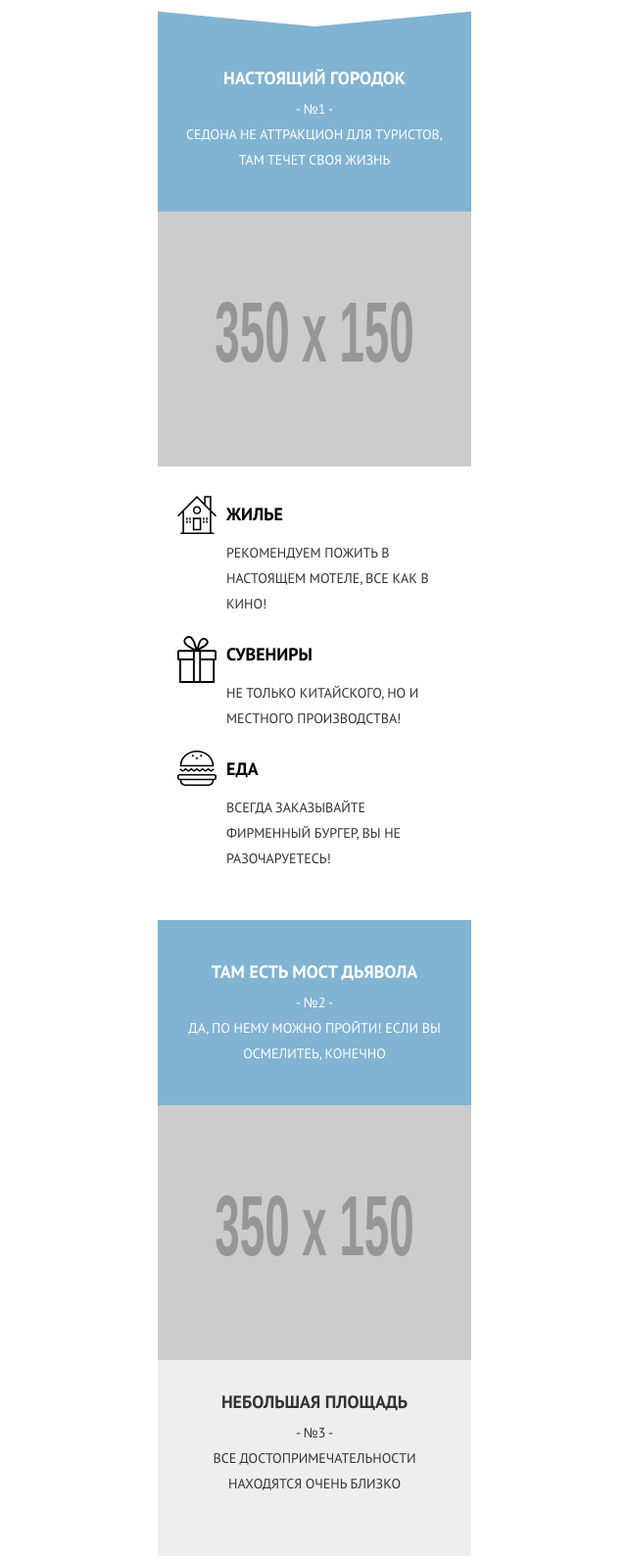
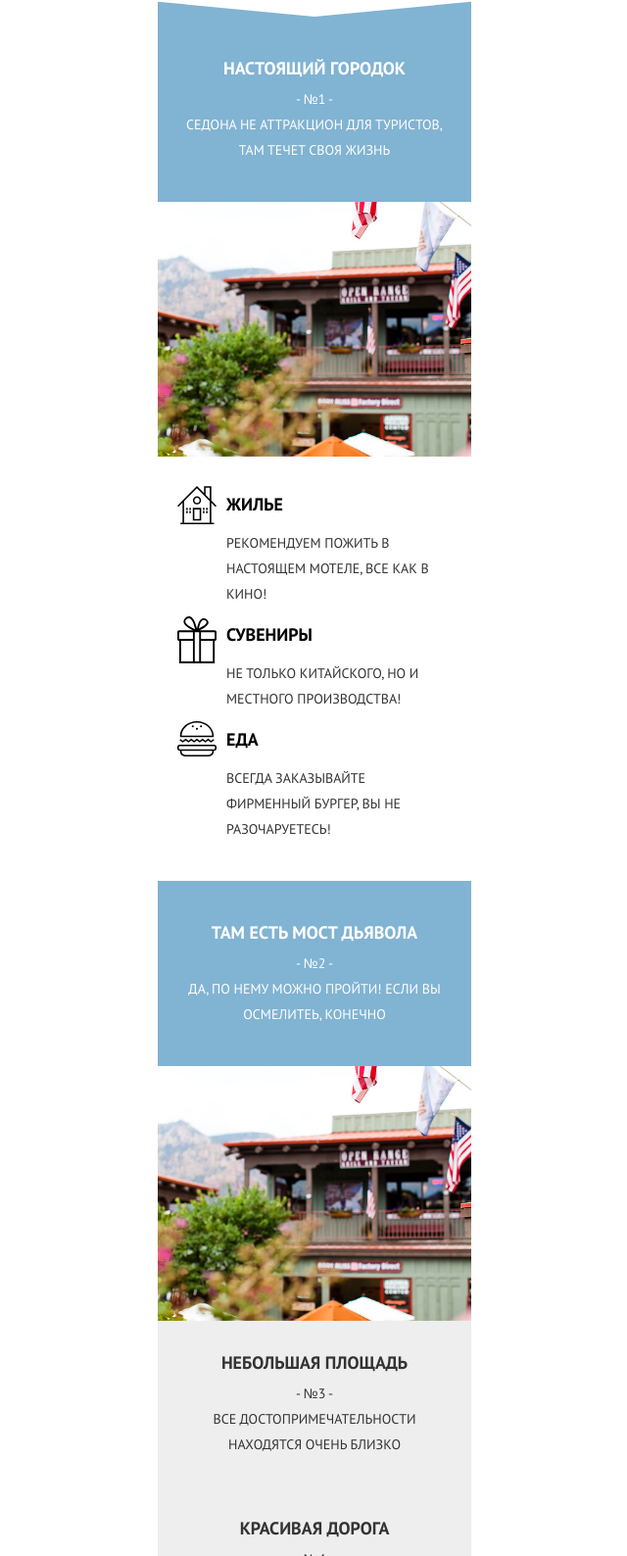
Before and after one commit to WilliamRous/76552-sedona, a website: page index.html in a window 1280 px wide. Shown: the part 953-2541 px from the top of the page at 98% size, without its empty margins (319-959 px from the left). Drawn offline with nearby package versions, Linux system fonts and the light colour scheme; files that its build step writes are made by us from their sources; placeholder pictures from the web are drawn by us; files whose address does not match are found by name.

Commit message:
правки

```diff
--- a/index.html
+++ b/index.html
@@ -37,9 +37,7 @@
         <span class="advantage__number">- №1 -</span>
         <p class="advantage__desc">Седона не аттракцион для туристов, там течет своя жизнь</p>
       </div>
-    <div class="advantage__photo">
-      <img src="http://placehold.it/350x150" width="320" height="260" alt="Город Седона">
-    </div>
+    <div class="advantage__photo advantage__photo--1"></div>
       <div class="list">
         <div class="list__item list__item--house">
           <h3 class="list__title">Жилье</h3>
@@ -61,9 +59,7 @@
     <span class="advantage__number">- №2 -</span>
     <p class="advantage__desc">Да, по нему можно пройти! Если вы осмелитеь, конечно</p>
   </div>
-    <div class="advantage__photo">
-      <img src="http://placehold.it/350x150" width="320" height="260" alt="Мост дьявола">
-    </div>
+    <div class="advantage__photo advantage__photo--2"></div>
   </div>
   <div class="advantage advantage--close">
     <h2 class="advantage__title">Небольшая площадь</h2>
--- a/less/blocks/advantage.less
+++ b/less/blocks/advantage.less
@@ -36,9 +36,17 @@
     }
   }
 
-  &__photo{
-    img {
-      vertical-align: middle;
-    }
+  &__photo {
+     min-height: 260px;
+
+     &--1 {
+       background: url("../img/photo-city@1x.jpg") no-repeat 50% 40%;
+       background-size: 520px;
+     }
+
+     &--2 {
+       background: url("../img/photo-city@1x.jpg") no-repeat 50% 40%;
+       background-size: 520px;
+     }
   }
 }
--- a/less/blocks/intro.less
+++ b/less/blocks/intro.less
@@ -2,5 +2,5 @@
   padding: 90px 20px;
   text-align: center;
   background: url("../img/bg-intro-triangle-mobile.svg") no-repeat center bottom,
-  url("../img/bg-back-mobile@1x.jpg") no-repeat center;
+  url("../img/bg-back-mobile@1x.jpg") no-repeat center bottom;
 }
--- a/less/blocks/list.less
+++ b/less/blocks/list.less
@@ -7,7 +7,7 @@
 
 .list__item {
   position: relative;
-  padding: 7px 20px 20px 50px;
+  padding: 7px 20px 10px 50px;
 
     &::before {
       content: '';
--- a/less/blocks/menu.less
+++ b/less/blocks/menu.less
@@ -18,8 +18,8 @@
     text-decoration: none;
     text-align: center;
     border-bottom: 1px solid @border-grey;
-   .font-rule(18px; 58px; 700; @white);
-   .blue-bg();
+    .font-rule(18px; 58px; 700; @white);
+    .blue-bg();
   }
 
   &__toggle {
--- a/less/blocks/page-header.less
+++ b/less/blocks/page-header.less
@@ -1,5 +1,5 @@
 .page-header__row {
-  height: 50px;
+  height: 40px;
   display: flex;
   position: relative;
   z-index: 1;
```
